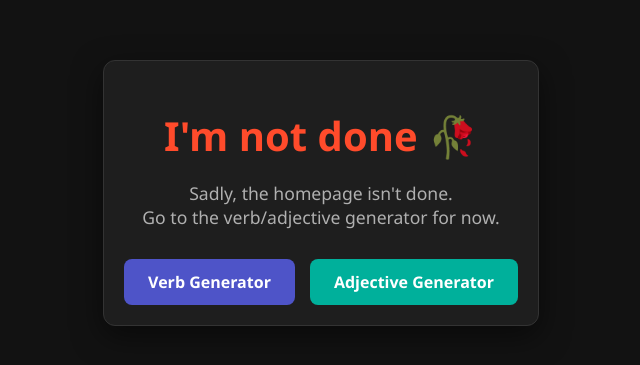
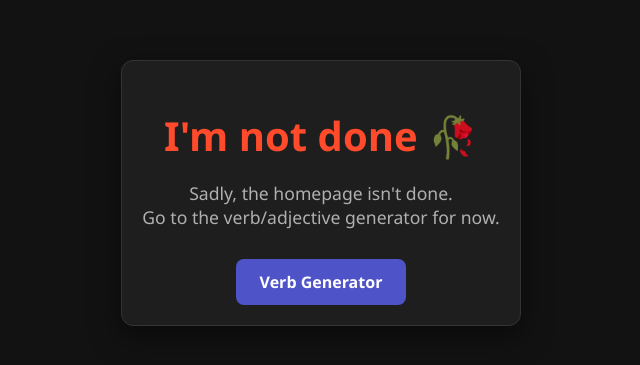
Before and after one commit to englishgrammaredu/englishgrammar, a plain HTML site: page index.html in a window 1280 px wide. Shown: the part 207-572 px from the top of the page, without its empty margins (319-959 px from the left). Drawn offline with Linux system fonts and the light colour scheme.

Commit message:
Update index.html

```diff
--- a/index.html
+++ b/index.html
@@ -72,7 +72,6 @@
 
         <div class="button-group">
             <a href="verb.html" class="btn verb-btn">Verb Generator</a>
-            <a href="adjective.html" class="btn adj-btn">Adjective Generator</a>
         </div>
     </div>
 
```
